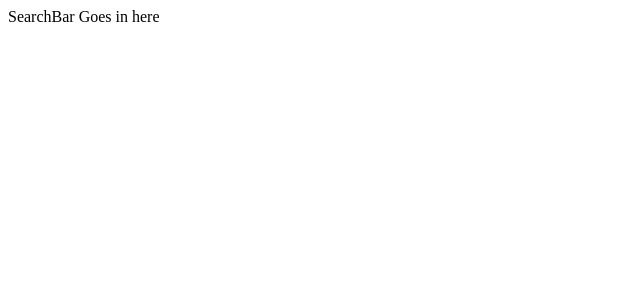
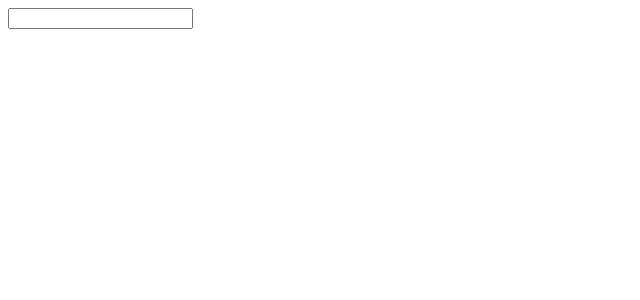
Before and after one commit to Yokomon/Galleryapp, a React (Create React App) app: page / in a window 1280 px wide. Shown: the top 300 px of the page, without its empty margins (0-640 px from the left). Built offline with nearby package versions, Linux system fonts and the light colour scheme.

Commit message:
I added a form page in the gallery app

```diff
--- a/src/components/SearchBar.js
+++ b/src/components/SearchBar.js
@@ -4,7 +4,9 @@ class SearchBar extends React.Component{
     render(){
         return(
             <div>
-              SearchBar Goes in here
+              <form>
+                 <input type="text"/>
+              </form>
             </div>
         )
     }
```
